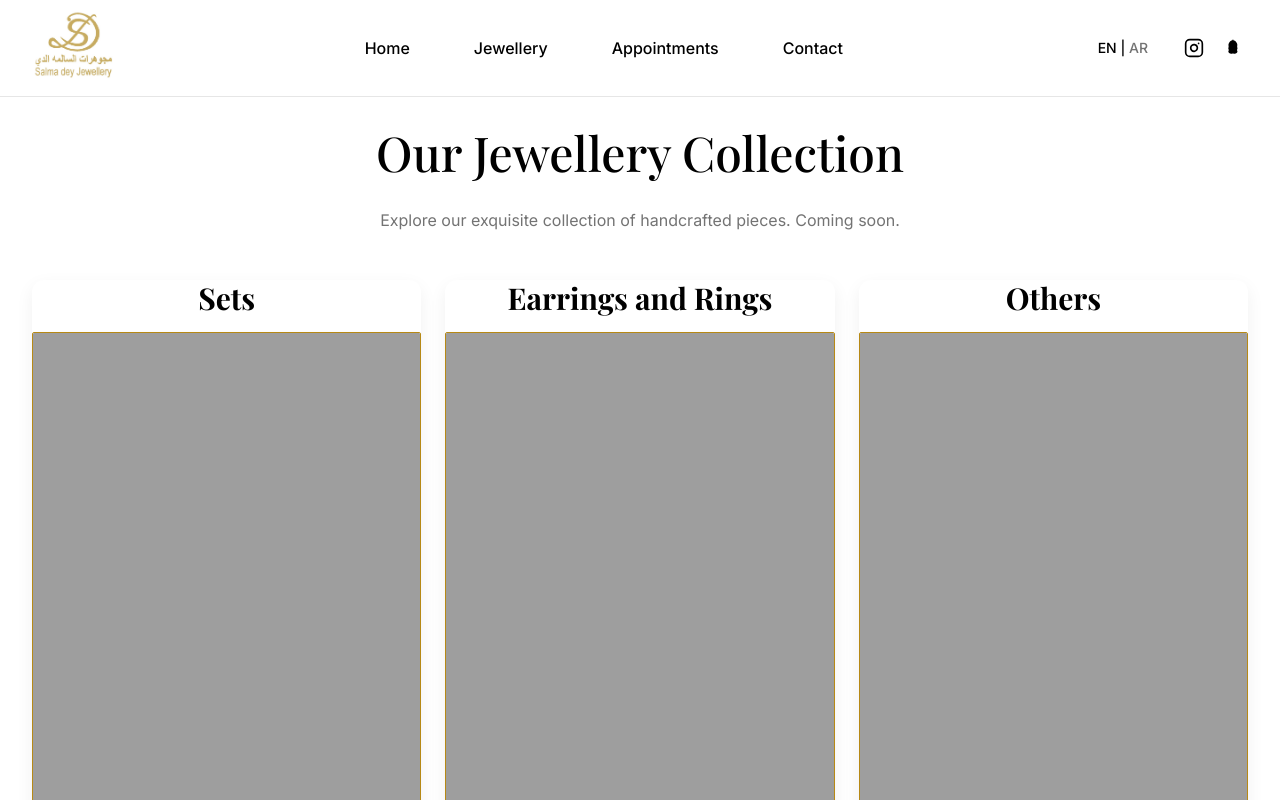
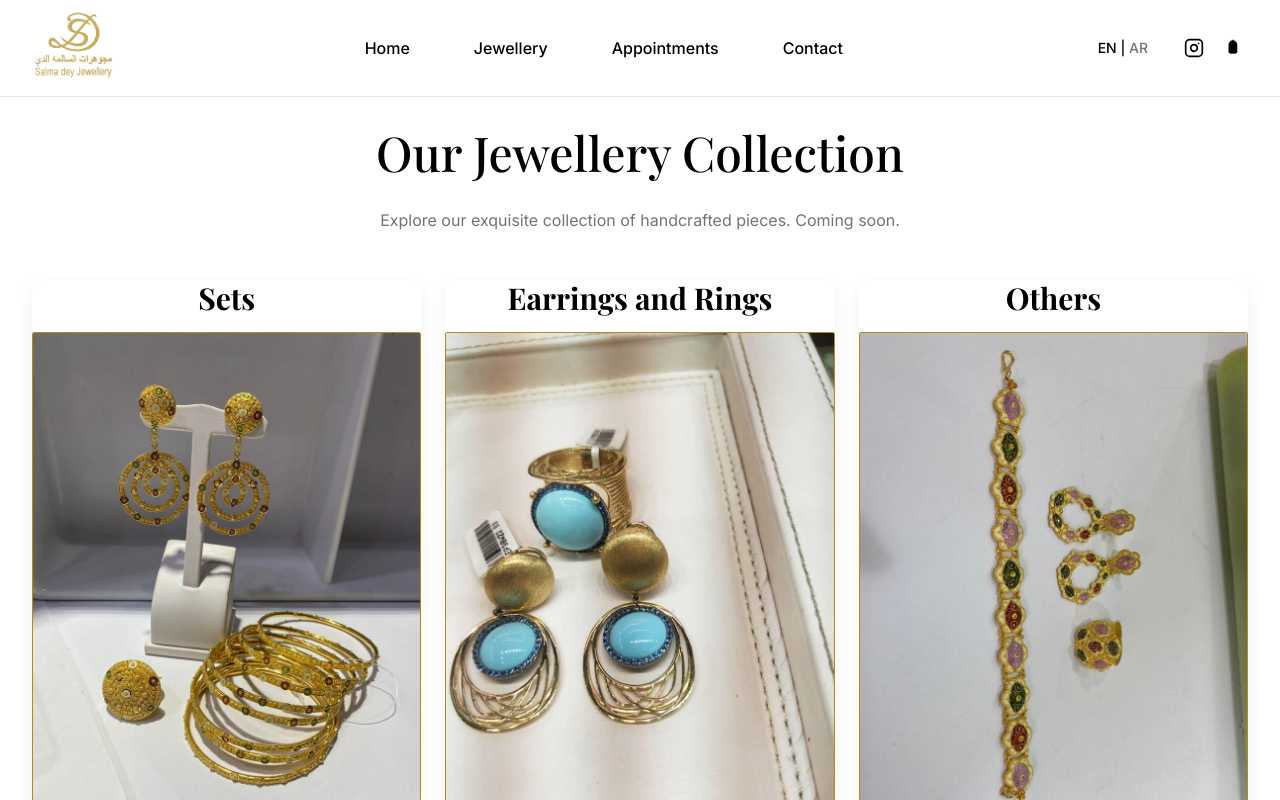
Before and after one commit to sidimohamed-tech/SalmaDeyJewellery, a React (Vite) app: page /jewellery in a window 1280 px wide. Shown: the top 800 px of the page. Built offline with nearby package versions, Linux system fonts and the light colour scheme; no server answers; the HTML template or start-up script is replaced by a standard one.

Commit message:
utilisations des images locales 2

```diff
--- a/src/components/CategoryCard.tsx
+++ b/src/components/CategoryCard.tsx
@@ -26,22 +26,22 @@ export const CategoryCard = ({
   console.log("mes images", image);
 
   useEffect(() => {
-    // Liste des images aléatoires
+    // Liste des images locales
     const randomImages = [
       //categorie Sets
-      "http://localhost:3000/images/ensembles/IMG-20251016-WA0001.jpg",
-      "http://localhost:3000/images/ensembles/IMG-20251016-WA0006.jpg",
-      "http://localhost:3000/images/ensembles/IMG-20251016-WA0008.jpg",
+      "/produits/ensembles/IMG-20251016-WA0001.jpg",
+      "/produits/ensembles/IMG-20251016-WA0006.jpg",
+      "/produits/ensembles/IMG-20251016-WA0008.jpg",
       //categorie Earrings and Rings
-      "http://localhost:3000/images/boucles%20d'oreille%20et%20bagues/IMG-20251016-WA0058.jpg",
-      "http://localhost:3000/images/boucles%20d'oreille%20et%20bagues/IMG-20251016-WA0064.jpg",
-      "http://localhost:3000/images/boucles%20d'oreille%20et%20bagues/IMG-20251016-WA0079.jpg",
+      "/produits/boucles%20d'oreille%20et%20bagues/IMG-20251016-WA0058.jpg",
+      "/produits/boucles%20d'oreille%20et%20bagues/IMG-20251016-WA0064.jpg",
+      "/produits/boucles%20d'oreille%20et%20bagues/IMG-20251016-WA0079.jpg",
       //categorie autres
-      "http://localhost:3000/images/autres/IMG-20251016-WA0020.jpg",
-      "http://localhost:3000/images/autres/IMG-20251016-WA0027.jpg",
-      "http://localhost:3000/images/autres/IMG-20251016-WA0028.jpg",
+      "/produits/autres/IMG-20251016-WA0020.jpg",
+      "/produits/autres/IMG-20251016-WA0027.jpg",
+      "/produits/autres/IMG-20251016-WA0028.jpg",
     ];
-    // setImages(randomImages.sort(() => Math.random() - 0.5)); // Mélange aléatoire
+    setImages(randomImages.sort(() => Math.random() - 0.5)); // Mélange aléatoire
   }, []);
   return (
     <Suspense
--- a/src/pages/Jewellery.tsx
+++ b/src/pages/Jewellery.tsx
@@ -17,20 +17,20 @@ const Jewellery = () => {
       {
         category: "sets",
         title: "Sets",
-        image: "http://localhost:3000/images/ensembles/IMG-20251016-WA0049.jpg",
+        image: "/produits/ensembles/IMG-20251016-WA0049.jpg",
         link: "/jewellery/sets",
       },
       {
         category: "earrings_and_rings",
         title: "Earrings and Rings",
         image:
-          "http://localhost:3000/images/boucles%20d'oreille%20et%20bagues/IMG-20251016-WA0058.jpg",
+          "/produits/boucles%20d'oreille%20et%20bagues/IMG-20251016-WA0058.jpg",
         link: "/jewellery/earrings-and-rings",
       },
       {
         category: "others",
         title: "Others",
-        image: "http://localhost:3000/images/autres/IMG-20251016-WA0020.jpg",
+        image: "/produits/autres/IMG-20251016-WA0020.jpg",
         link: "/jewellery/others",
       },
     ];
```
